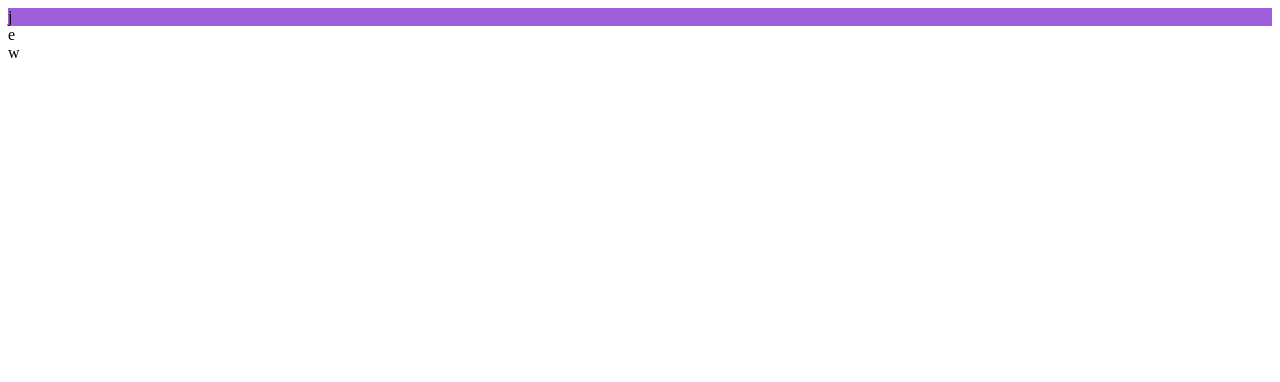
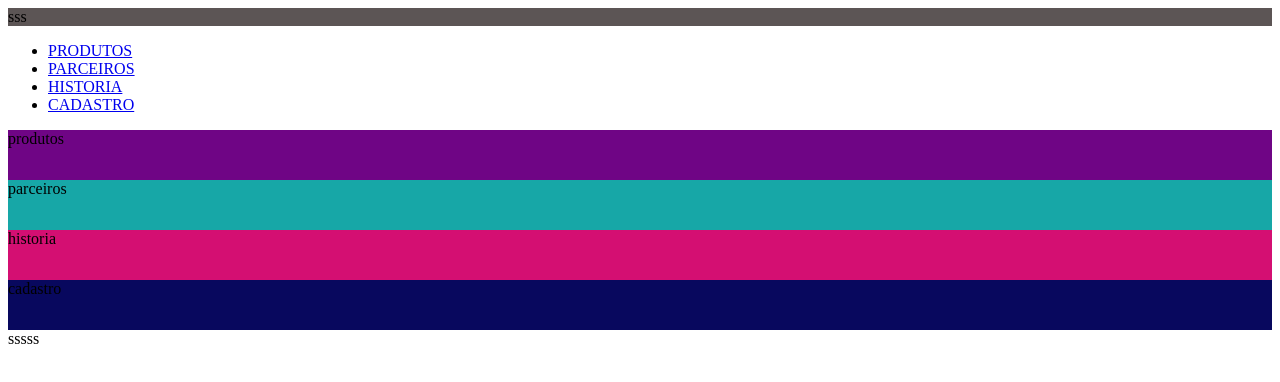
Before and after one commit to juhxsmayer/landing_page, a plain HTML site: page index.html in a window 1280 px wide. Drawn offline with Linux system fonts and the light colour scheme.

Commit message:
Add files via upload

```diff
--- a/index.html
+++ b/index.html
@@ -9,13 +9,32 @@
 </head>
 <body>
     <header>
-j
+        sss
     </header>
+    <nav>
+        <ul>
+            <li><a href="#produtos">PRODUTOS</a></li>
+            <li><a href="#parceiros">PARCEIROS</a></li>
+            <li><a href="#historia">HISTORIA</a></li>
+            <li><a href="#cadastro">CADASTRO</a></li>
+        </ul>
+    </nav>
     <main>
-e
+        <section id="produtos">
+            produtos
+        </section>
+        <section id="parceiros">
+            parceiros
+        </section>
+        <section id="historia">
+            historia
+        </section>
+        <section id="cadastro">
+            cadastro
+        </section>
     </main>
     <footer>
-w
+        sssss
     </footer>
 </body>
 </html>
--- a/style.css
+++ b/style.css
@@ -1,3 +1,20 @@
-header{
-    background-color: rgb(158, 95, 218);
+header {
+    background-color: rgb(92, 85, 85);
 }
+
+#produtos{
+    background-color: rgb(111, 5, 133);
+    height: 50px;
+}
+#parceiros{
+    background-color: rgb(23, 167, 167);
+    height: 50px;
+}
+#historia{
+    background-color: rgb(212, 15, 114);
+    height: 50px;
+}
+#cadastro{
+    background-color: rgb(8, 8, 94);
+    height: 50px;
+}
```
